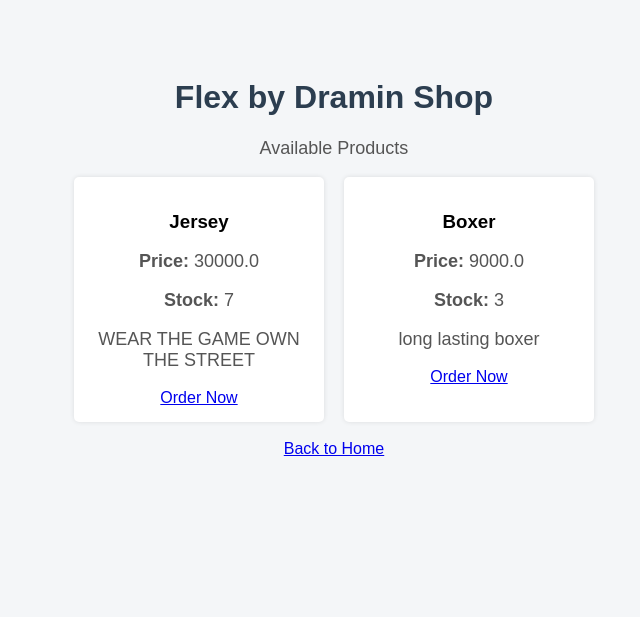
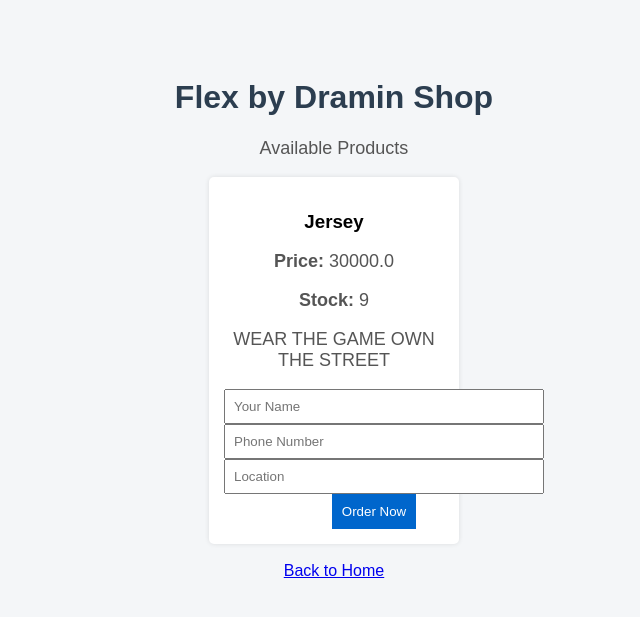
Before and after one commit to Akim-Amini/flex-by-dramin, a Flask app: page /shop in a window 1280 px wide. Shown: the top 617 px of the page, without its empty margins (306-946 px from the left). Run offline with Flask 3, Linux system fonts and the light colour scheme; data comes from the database, SQL or seed files in the repository.

Commit message:
Restructure database folder, rebuild schema, and add customer details to orders

```diff
--- a/app.py
+++ b/app.py
@@ -1,17 +1,36 @@
 from flask import Flask, render_template, request, redirect, url_for
 import sqlite3
+import os
+
 app = Flask(__name__)
 
+DATABASE = os.path.join("database", "flex.db")
+
 def init_db():
-    conn = sqlite3.connect("flex.db")
+    conn = sqlite3.connect(DATABASE)
     cursor = conn.cursor()
 
+    # Products table with description
+    cursor.execute("""
+        CREATE TABLE IF NOT EXISTS products (
+            id INTEGER PRIMARY KEY AUTOINCREMENT,
+            name TEXT,
+            description TEXT,
+            price REAL,
+            stock INTEGER
+        )
+    """)
+
+    # Orders table
     cursor.execute("""
         CREATE TABLE IF NOT EXISTS orders (
             id INTEGER PRIMARY KEY AUTOINCREMENT,
             product_id INTEGER,
             product_name TEXT,
             price REAL,
+            customer_name TEXT,
+            customer_phone TEXT,
+            customer_location TEXT,
             order_date TIMESTAMP DEFAULT CURRENT_TIMESTAMP,
             FOREIGN KEY(product_id) REFERENCES products(id)
         )
@@ -40,7 +59,7 @@ def add_product():
         stock = request.form["stock"]
         description = request.form["description"]
 
-        conn = sqlite3.connect("flex.db")
+        conn = sqlite3.connect(DATABASE)
         cursor = conn.cursor()
 
         cursor.execute("""
@@ -57,7 +76,7 @@ def add_product():
 
 @app.route("/admin/products")
 def view_products():
-    conn = sqlite3.connect("flex.db")
+    conn = sqlite3.connect(DATABASE)
     conn.row_factory = sqlite3.Row
     cursor = conn.cursor()
 
@@ -71,7 +90,7 @@ def view_products():
 
 @app.route("/shop")
 def shop():
-    conn = sqlite3.connect("flex.db")
+    conn = sqlite3.connect(DATABASE)
     conn.row_factory = sqlite3.Row
     cursor = conn.cursor()
 
@@ -83,9 +102,9 @@ def shop():
     return render_template("shop.html", products=products)
 
 
-@app.route("/order/<int:product_id>")
+@app.route("/order/<int:product_id>",methods=["GET", "POST"])
 def order_product(product_id):
-    conn = sqlite3.connect("flex.db")
+    conn = sqlite3.connect(DATABASE)
     conn.row_factory = sqlite3.Row
     cursor = conn.cursor()
 
@@ -93,23 +112,34 @@ def order_product(product_id):
     product = cursor.fetchone()
 
     if product and product["stock"] > 0:
+        customer_name = request.form["customer_name"]
+        customer_phone = request.form["customer_phone"]
+        customer_location = request.form["customer_location"]
+
         new_stock = product["stock"] - 1
 
-        # Update stock
         cursor.execute("UPDATE products SET stock = ? WHERE id = ?", (new_stock, product_id))
 
-        # Insert order into database
         cursor.execute("""
-            INSERT INTO orders (product_id, product_name, price)
-            VALUES (?, ?, ?)
-        """, (product_id, product["name"], product["price"]))
+            INSERT INTO orders
+            (product_id, product_name, price, customer_name, customer_phone, customer_location)
+            VALUES (?, ?, ?, ?, ?, ?)
+        """, (
+            product_id,
+            product["name"],
+            product["price"],
+            customer_name,
+            customer_phone,
+            customer_location
+        ))
 
         conn.commit()
         conn.close()
 
         order = {
             "product_name": product["name"],
-            "price": product["price"]
+            "price": product["price"],
+            "customer_name": customer_name
         }
 
         return render_template("order_success.html", order=order)
@@ -119,7 +149,7 @@ def order_product(product_id):
 
 @app.route("/admin/orders")
 def view_orders():
-    conn = sqlite3.connect("flex.db")
+    conn = sqlite3.connect(DATABASE)
     conn.row_factory = sqlite3.Row
     cursor = conn.cursor()
 
--- a/templates/admin/dashboard.html
+++ b/templates/admin/dashboard.html
@@ -15,7 +15,6 @@
         <a href="/admin/add-product">Add Product</a> |
         <a href="/admin/products">View Products</a> |
         <a href="/admin/orders">View Orders</a> |
-        <a href="#">Orders</a> |
         <a href="#">Installments</a> |
         <a href="#">Deliveries</a>
 
--- a/templates/shop.html
+++ b/templates/shop.html
@@ -20,7 +20,12 @@
                     <p><strong>Stock:</strong> {{ product.stock }}</p>
                     <p>{{ product.description }}</p>
 
-                    <a href="/order/{{ product.id }}">Order Now</a>
+                    <form action="/order/{{ product.id }}" method="POST">
+                        <input type="text" name="customer_name" placeholder="Your Name" required>
+                        <input type="text" name="customer_phone" placeholder="Phone Number" required>
+                        <input type="text" name="customer_location" placeholder="Location" required>
+                        <button type="submit">Order Now</button>
+                    </form>
                 </div>
             {% endfor %}
         </div>
```
Also changed, not shown: templates/admin/orders.html (+8 -1 lines), database/flex.db (added), flex.db (deleted).
